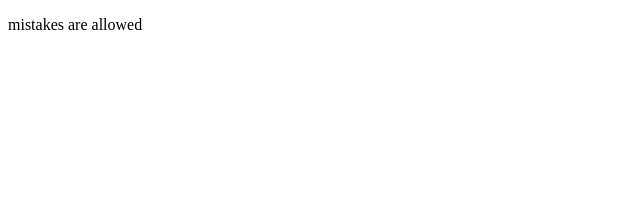
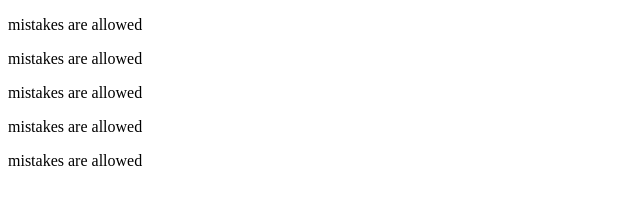
Before and after one commit to Anibladze1/skiwill, a plain HTML site: page index.html in a window 1280 px wide. Shown: the whole page, without its empty margins (0-640 px from the left). Drawn offline with Linux system fonts and the light colour scheme.

Commit message:
last commit

```diff
--- a/index.html
+++ b/index.html
@@ -12,5 +12,20 @@
     <div class="mistakes">
         <p>mistakes are allowed</p>
     </div>
+
+    <div class="mistakes">
+        <p>mistakes are allowed</p>
+    </div>
+    <div class="mistakes">
+        <p>mistakes are allowed</p>
+    </div>
+    <div class="mistakes">
+        <p>mistakes are allowed</p>
+    </div>
+    <div class="mistakes">
+        <p>mistakes are allowed</p>
+    </div>
+
+
 </body>
 </html>
```
